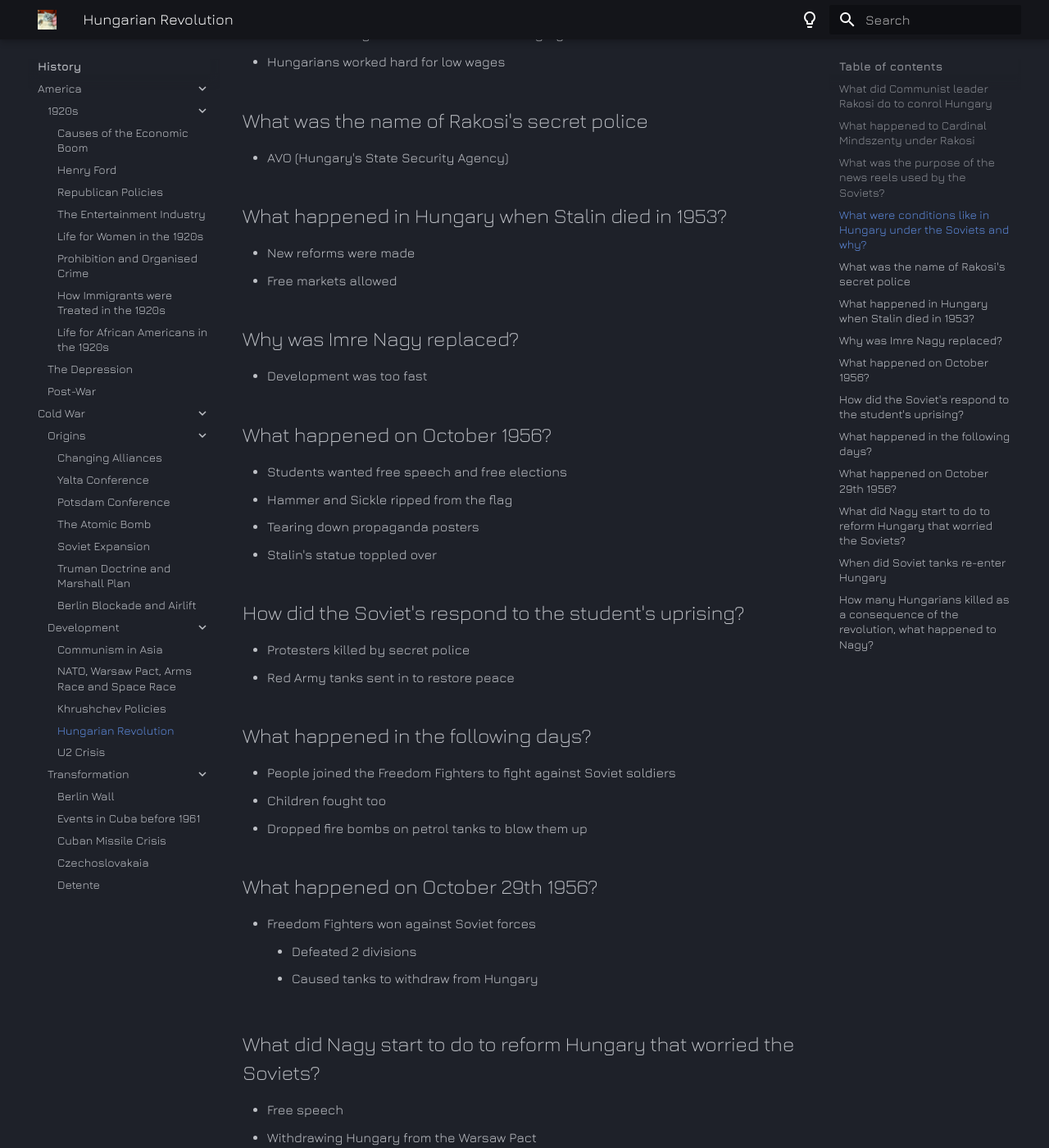
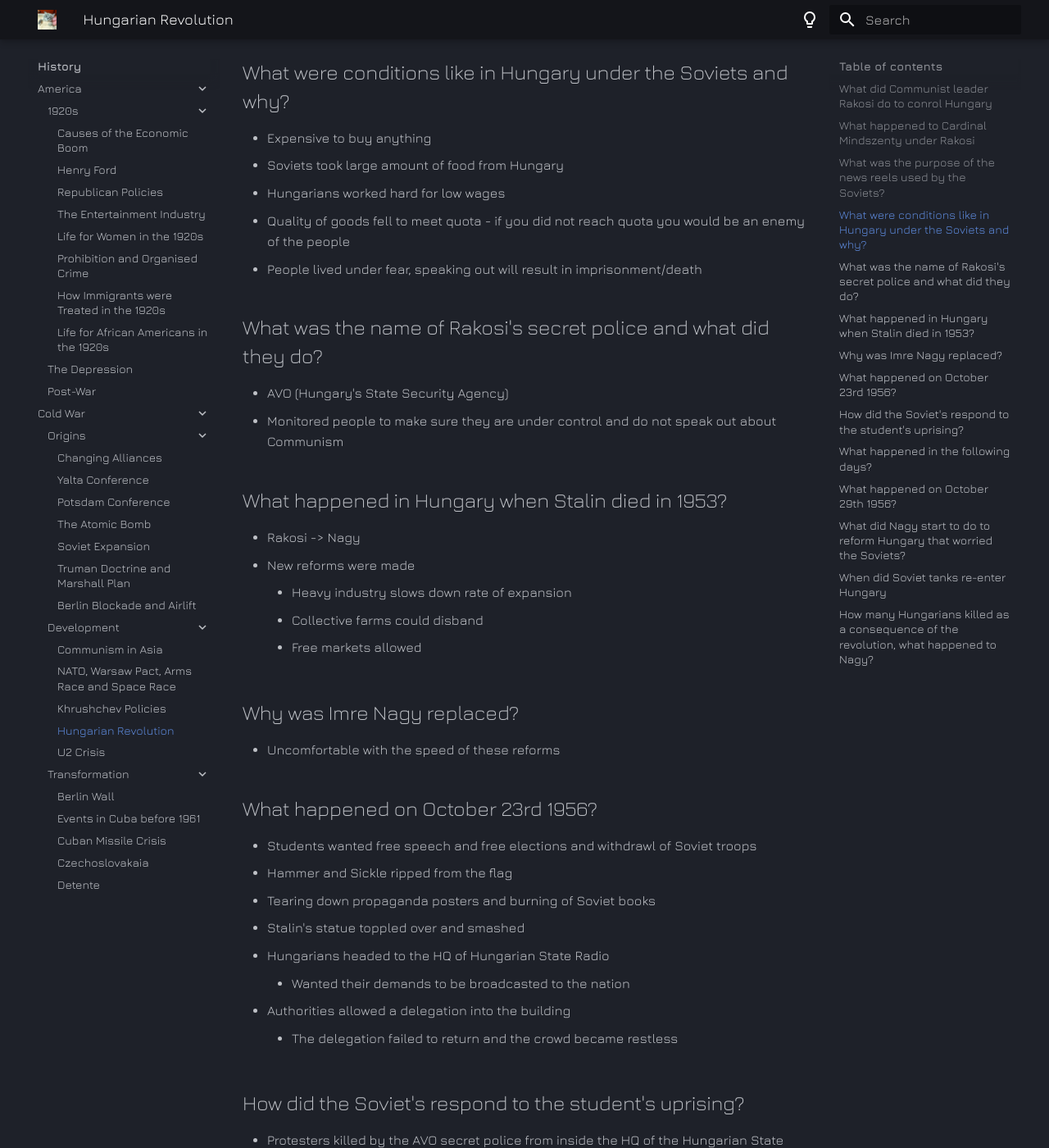
Before and after one commit to public-archive-docs/revision_archive, an MkDocs documentation site: the page built from docs/history/cold_war/development/hungary_revolution_1956.md, in a window 1280 px wide and 1400 px high, scrolled down 802 px. Shown: the whole window at 82% size. Built offline with MkDocs 1.6.1 and Material for MkDocs 9.7.7, drawn with Linux system fonts in a browser that asks for light colours; some of the changed text lies outside the part shown.

Commit message:
add information to unit content or correct facts

```diff
--- a/docs/history/cold_war/development/hungary_revolution_1956.md
+++ b/docs/history/cold_war/development/hungary_revolution_1956.md
@@ -3,7 +3,9 @@
 ## What did Communist leader Rakosi do to conrol Hungary
 
 - Worked with other parties to convince people Communism is the best option for the future of Hungary
-- Get rid of rivals
+- Get rid of rivals, driving them into exile or into prison
+- In 1947 Communist victory was accompanied by intimidation, political trial and fraud
+- In 1949, there was no opposition candiates - Rakosi made Hungary a one party state
 
 ## What happened to Cardinal Mindszenty under Rakosi
 
@@ -12,45 +14,66 @@
 ## What was the purpose of the news reels used by the Soviets?
 
 - Propaganda
+	- Churning information about how Rakosi will lead Hungary to a wonderful future
 	- Tried to sell Hungarian cattle as Soviet Cattle
-	- Said Hungarians were wearing warm clothes but they were too expensive to buy
+	- Said Hungarians were wearing warm clothes but they were too expensive to buy - 3 months wages to buy a winter coat
+	- Forced smiles hid forced collectivisation (private farms -> state owned)
 
 ## What were conditions like in Hungary under the Soviets and why?
 
 - Expensive to buy anything
 - Soviets took large amount of food from Hungary
 - Hungarians worked hard for low wages
+- Quality of goods fell to meet quota - if you did not reach quota you would be an enemy of the people
+- People lived under fear, speaking out will result in imprisonment/death
 
-## What was the name of Rakosi's secret police
+## What was the name of Rakosi's secret police and what did they do?
 
 - AVO (Hungary's State Security Agency)
+- Monitored people to make sure they are under control and do not speak out about Communism
 
 ## What happened in Hungary when Stalin died in 1953?
 
+- Rakosi -> Nagy
 - New reforms were made
-- Free markets allowed
+	- Heavy industry slows down rate of expansion
+	- Collective farms could disband
+	- Free markets allowed
 
 ## Why was Imre Nagy replaced?
 
-- Development was too fast
+- Uncomfortable with the speed of these reforms
 
-## What happened on October 1956?
+## What happened on October 23rd 1956?
 
-- Students wanted free speech and free elections
+- Students wanted free speech and free elections and withdrawl of Soviet troops
 - Hammer and Sickle ripped from the flag
-- Tearing down propaganda posters
-- Stalin's statue toppled over
+- Tearing down propaganda posters and burning of Soviet books
+- Stalin's statue toppled over and smashed
+- Hungarians headed to the HQ of Hungarian State Radio
+	- Wanted their demands to be broadcasted to the nation
+- Authorities allowed a delegation into the building
+	- The delegation failed to return and the crowd became restless
 
 ## How did the Soviet's respond to the student's uprising?
 
-- Protesters killed by secret police
+- Protesters killed by the AVO secret police from inside the HQ of the Hungarian State Radio
 - Red Army tanks sent in to restore peace
 
 ## What happened in the following days?
 
+- General strike called and thousands of workers became Freedom Fighters
 - People joined the Freedom Fighters to fight against Soviet soldiers
 - Children fought too
-- Dropped fire bombs on petrol tanks to blow them up
+- Soviet Red Army tanks moved in to restore peace
+- Dropped fire bombs on tank's petrol tanks to blow them up
+- 25th October
+	- 300 unarmed demonstrators killed by AVO machine gun fire outside Parliment
+	- Freedom Fighters stormed AVO police HQ
+		- When the building was searched, student's bodies found in the basement
+		- AVO guards flung out onto the street with their secret files
+- All over Hungary, AVO beaten to death
+- After 5 days, the Freedom Fighters have won
 
 ## What happened on October 29th 1956?
 
@@ -60,14 +83,22 @@
 
 ## What did Nagy start to do to reform Hungary that worried the Soviets?
 
+- Censorship lifted
+- Prisons were opened and victims of years of repression came out including Cardinal Mindszenty
+- Free elections - end of Communist rule in Hungary
 - Free speech
 - Withdrawing Hungary from the Warsaw Pact
 
 ## When did Soviet tanks re-enter Hungary
 
+- November 1th 1956
+	- Thousands of Soviet soldiers and tanks crossed into Hungary
 - November 4th 1956
+	- Soviet tanks re-entered Budapest to crush the revolution
 
 ## How many Hungarians killed as a consequence of the revolution, what happened to Nagy?
 
+- 200,000 Hungarians fled
+- Thousands sent to labor camps
 - Roughly 3,000 killed
-- Nagy was captured and executed
+- Nagy was captured in a Yugoslavian embassay and executed
```
Also changed, not shown: docs/history/cold_war/development/nato_warsaw_pact_arms_race_and_space_race.md (+4 -0 lines), docs/history/cold_war/development/u2_crisis.md (+7 -5 lines), docs/history/cold_war/origins/berlin_blockade_and_airlift.md (+46 -8 lines), docs/history/cold_war/transformation/cuban_missile_crisis.md (+11 -0 lines), docs/history/cold_war/transformation/detente.md (+10 -0 lines).
